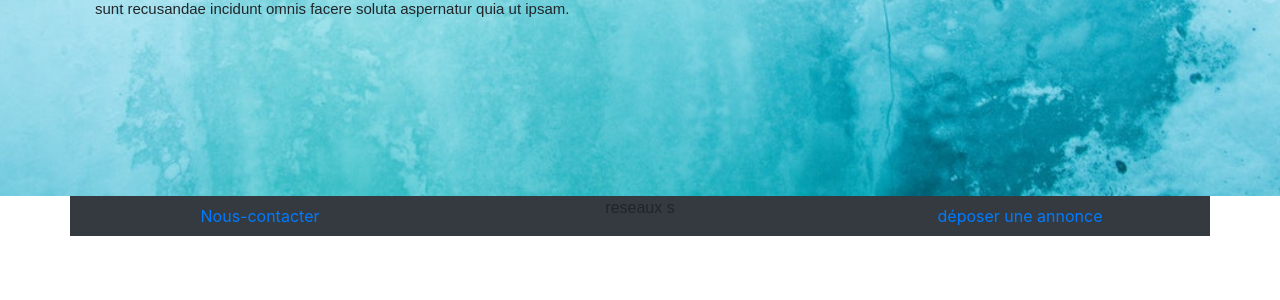
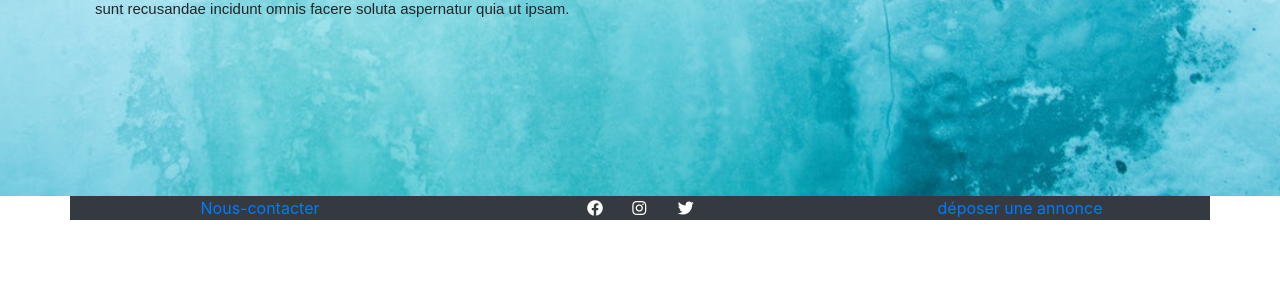
Before and after one commit to salem02-75/Belleza-projet-de-soutenance-, a PHP site: page /index.php in a window 1280 px wide. Shown: the part 358-658 px from the top of the page. Run offline with PHP 8.4, Linux system fonts and the light colour scheme; some web fonts are replaced.

Commit message:
Reseaux sociaux

```diff
--- a/parts/footer.php
+++ b/parts/footer.php
@@ -1,4 +1,3 @@
-
 <!-- coder ici le code footer -->
 <div class="footer">
     <div class="container  bg-dark ">
@@ -7,9 +6,19 @@
             <div class="col-xl-4 col-md-4 col-sm-12  d-flex justify-content-center align-items-center">
                 <a href="">Nous-contacter</a>
             </div>
-
+            <!-- Reseaux sociaux -->
             <div class="col-xl-4 col-md-4 col-sm-12  d-flex justify-content-center align-items-center">
-            <p>reseaux s</p>
+                <div class="row">
+                    <div class="col-4">
+                        <a href="#"><i class="fab fa-facebook text-white"></i></a>
+                    </div>
+                    <div class="col-4">
+                        <a href="#"><i class="fab fa-instagram text-white"></i></a>
+                    </div>
+                    <div class="col-4">
+                        <a href="#"><i class="fab fa-twitter text-white"></i></a>
+                    </div>
+                </div>
             </div>
 
             <div class="col-xl-4 col-md-4 col-sm-12 d-flex justify-content-center align-items-center ">
--- a/parts/header.php
+++ b/parts/header.php
@@ -10,15 +10,18 @@
 
     <!-- link font belleza -->
     <link rel="preconnect" href="https://fonts.gstatic.com">
-<link href="https://fonts.googleapis.com/css2?family=Belleza&display=swap" rel="stylesheet">
- <!--link font Dicact Gothic  -->
- <link rel="preconnect" href="https://fonts.gstatic.com">
-<link href="https://fonts.googleapis.com/css2?family=Didact+Gothic&display=swap" rel="stylesheet">
+    <link href="https://fonts.googleapis.com/css2?family=Belleza&display=swap" rel="stylesheet">
+    <!--link font Dicact Gothic  -->
+    <link rel="preconnect" href="https://fonts.gstatic.com">
+    <link href="https://fonts.googleapis.com/css2?family=Didact+Gothic&display=swap" rel="stylesheet">
 
     <!-- CSS Bootstrap  version 4.6 -->
     <link rel="stylesheet" href="https://cdn.jsdelivr.net/npm/bootstrap@4.6.0/dist/css/bootstrap.min.css"
         integrity="sha384-B0vP5xmATw1+K9KRQjQERJvTumQW0nPEzvF6L/Z6nronJ3oUOFUFpCjEUQouq2+l" crossorigin="anonymous">
 
+    <!-- CSS font-Awesome version 5.15.3 -->
+    <!-- Lien : https://fontawesome.com/ -->
+    <link rel="stylesheet" href="https://cdnjs.cloudflare.com/ajax/libs/font-awesome/5.15.3/css/all.min.css">
 
     <!-- mes styles CSS -->
     <link rel="stylesheet" href="css/style.css">
```
Lines whose indentation alone changed are shown as unchanged.
